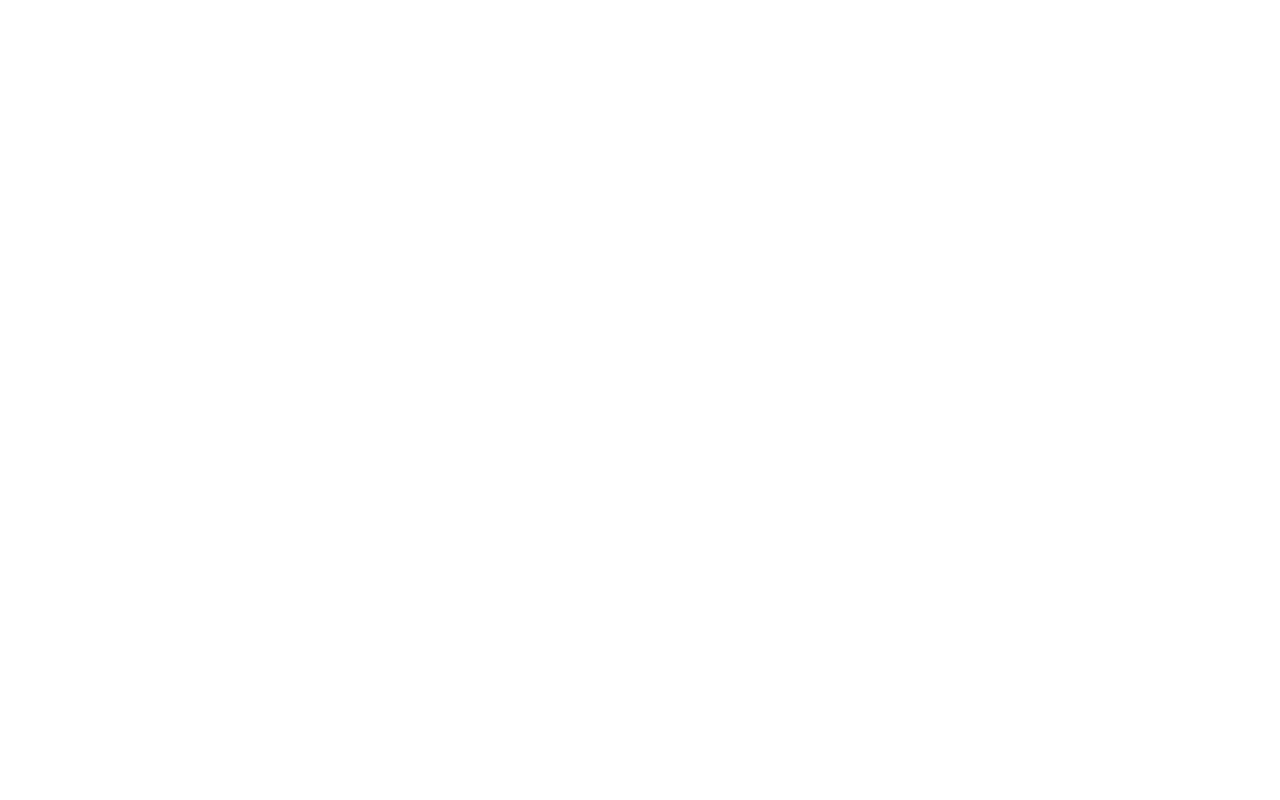
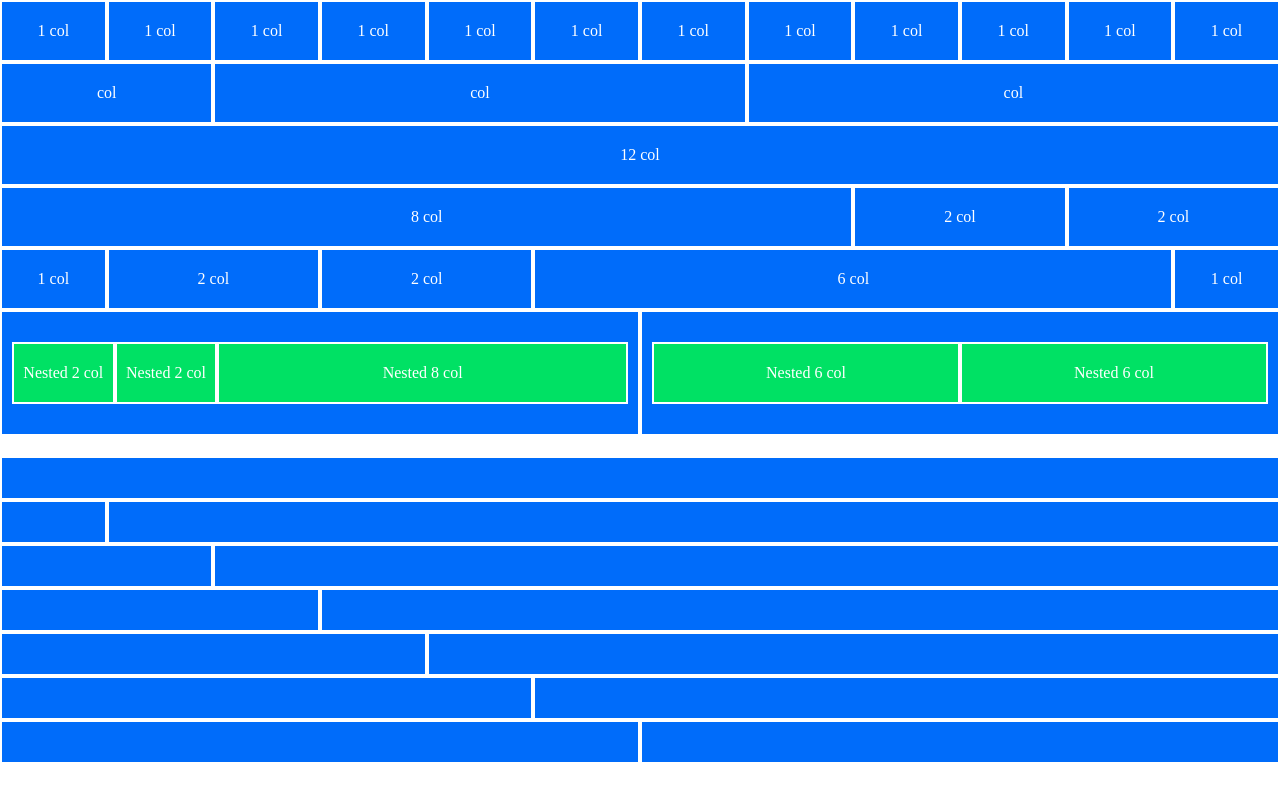
Before and after one commit to msacco1997/html-css-12bool, a plain HTML site: page index.html in a window 1280 px wide. Drawn offline with Linux system fonts and the light colour scheme.

Commit message:
Framework+ prima parte html

```diff
--- a/css/framework.css
+++ b/css/framework.css
@@ -22,3 +22,147 @@
   [class*="col-"]{
     flex: 0 0 auto;
   }
+
+  /* COL */
+
+  .col-1{
+    flex-basis: calc( (100% / 12) * 1);
+  }
+
+  .col-2{
+    flex-basis: calc( (100% / 12) * 2);
+  }
+
+  .col-3{
+    flex-basis: calc( (100% / 12) * 3);
+  }
+
+  .col-4{
+    flex-basis: calc( (100% / 12) * 4);
+  }
+
+  .col-5{
+    flex-basis: calc( (100% / 12) * 5);
+  }
+
+  .col-6{
+    flex-basis: calc( (100% / 12) * 6);
+  }
+
+  .col-7{
+    flex-basis: calc( (100% / 12) * 7);
+  }
+
+  .col-8{
+    flex-basis: calc( (100% / 12) * 8);
+  }
+
+  .col-9{
+    flex-basis: calc( (100% / 12) * 9);
+  }
+
+  .col-10{
+    flex-basis: calc( (100% / 12) * 10);
+  }
+
+  .col-11{
+    flex-basis: calc( (100% / 12) * 11);
+  }
+
+  .col-12{
+    flex-basis: calc( (100% / 12) * 12);
+  }
+
+  /* OFFSET */
+
+  .col-offset-1{
+    margin-left: calc( (100% / 12) * 1);
+  }
+
+  .col-offset-2{
+    margin-left: calc( (100% / 12) * 2);
+  }
+
+  .col-offset-3{
+    margin-left: calc( (100% / 12) * 3);
+  }
+
+  .col-offset-4{
+    margin-left: calc( (100% / 12) * 4);
+  }
+
+  .col-offset-5{
+    margin-left: calc( (100% / 12) * 5);
+  }
+
+  .col-offset-6{
+    margin-left: calc( (100% / 12) * 6);
+  }
+
+  .col-offset-7{
+    margin-left: calc( (100% / 12) * 7);
+  }
+
+  .col-offset-8{
+    margin-left: calc( (100% / 12) * 8);
+  }
+
+  .col-offset-9{
+    margin-left: calc( (100% / 12) * 9);
+  }
+
+  .col-offset-10{
+    margin-left: calc( (100% / 12) * 10);
+  }
+
+  .col-offset-11{
+    margin-left: calc( (100% / 12) * 11);
+  }
+
+  .col-offset-12{
+    margin-left: calc( (100% / 12) * 12);
+  }
+
+  /* HEIGHT */
+
+.height-plus{
+    height: 100px;
+  }
+
+  .height-less{
+    height: 30px;
+  }
+
+  /* PADDING */
+
+  .padding{
+    padding: 10px;
+  }
+
+  /* JUSTIFY */
+
+  .justify-center{
+    justify-content: center;
+  }
+
+  .justify-end{
+    justify-content: flex-end;
+  }
+
+  .justify-around{
+    justify-content: space-around;
+  }
+
+  .justify-between{
+    justify-content: space-between;
+  }
+
+  /* ALIGN */
+
+  .align-center{
+    align-self: center;
+  }
+
+  .align-end{
+    align-self: flex-end;
+  }
--- a/css/style.css
+++ b/css/style.css
@@ -0,0 +1,13 @@
+.debug [class*="col"]{
+    background-color: #006CFA;
+    padding: 20px 0;
+    border: 2px solid white;
+    text-align: center;
+    color: white;
+  }
+
+/* BG-green */
+
+.bg-green{
+    background-color: #00E164!important;
+  }
--- a/index.html
+++ b/index.html
@@ -8,7 +8,92 @@
     <link rel="stylesheet" href="css/framework.css">
     <title>12BOOL</title>
 </head>
-<body>
+<body class="debug">
+    <div class="container-fluid">
+        <div class="row">
+            <div class="col-1">1 col</div>
+            <div class="col-1">1 col</div>
+            <div class="col-1">1 col</div>
+            <div class="col-1">1 col</div>
+            <div class="col-1">1 col</div>
+            <div class="col-1">1 col</div>
+            <div class="col-1">1 col</div>
+            <div class="col-1">1 col</div>
+            <div class="col-1">1 col</div>
+            <div class="col-1">1 col</div>
+            <div class="col-1">1 col</div>
+            <div class="col-1">1 col</div>
+        </div>
+        <div class="row">
+            <div class="col-2">col</div>
+            <div class="col-5">col</div>
+            <div class="col-5">col</div>
+        </div>
+        <div class="row">
+            <div class="col-12">12 col</div>
+        </div>
+        <div class="row">
+            <div class="col-8">8 col</div>
+            <div class="col-2">2 col</div>
+            <div class="col-2">2 col</div>
+        </div>
+        <div class="row">
+            <div class="col-1">1 col</div>
+            <div class="col-2">2 col</div>
+            <div class="col-2">2 col</div>
+            <div class="col-6">6 col</div>
+            <div class="col-1">1 col</div>
+        </div>
+        <div class="row">
+            <div class="col-6">
+                <div class="row padding">
+                    <div class="col-2 bg-green">Nested 2 col</div>
+                    <div class="col-2 bg-green">Nested 2 col</div>
+                    <div class="col-8 bg-green">Nested 8 col</div>
+                </div>
+
+            </div>
+            <div class="col-6">
+                <div class="row padding">
+                    <div class="col-6 bg-green">Nested 6 col</div>
+                    <div class="col-6 bg-green">Nested 6 col</div>
+                </div>
+            </div>
+        </div>
+    </div>
+    <div class="container-fluid">
+        <div class="row">
+            <div class="col-12"></div>
+        </div>
+        <div class="row">
+            <div class="col-1"></div>
+            <div class="col-11"></div>
+        </div>
+        <div class="row">
+            <div class="col-2"></div>
+            <div class="col-10"></div>
+        </div>
+        <div class="row">
+            <div class="col-3"></div>
+            <div class="col-9"></div>
+        </div>
+        <div class="row">
+            <div class="col-4"></div>
+            <div class="col-8"></div>
+        </div>
+        <div class="row">
+            <div class="col-5"></div>
+            <div class="col-7"></div>
+        </div>
+        <div class="row">
+            <div class="col-6"></div>
+            <div class="col-6"></div>
+        </div>
+    </div>
+
+    <!-- Offset -->
+
+
 
 </body>
 </html>
```
